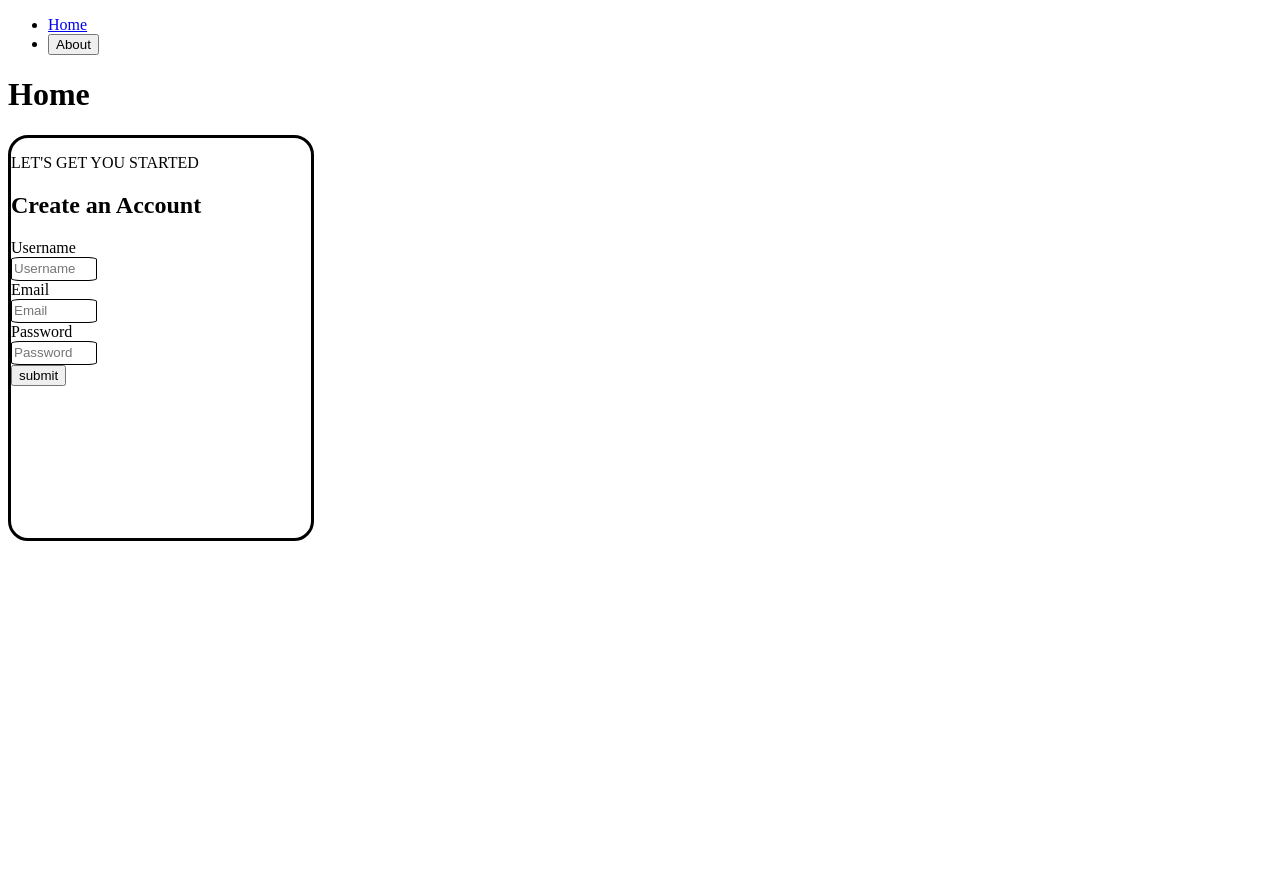
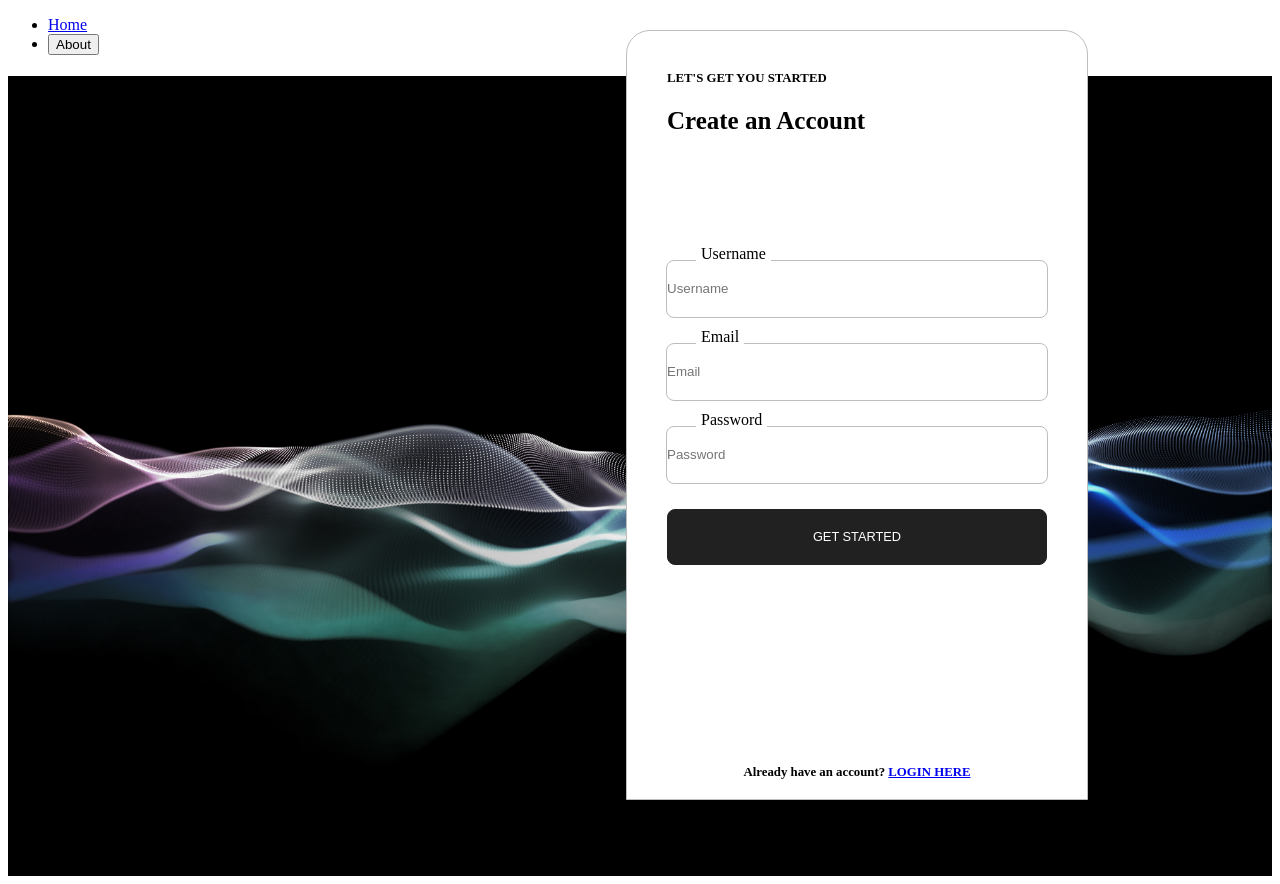
Before and after one commit to swy0123/VOSS, a React (Vite) app in the folder front-end/: page / in a window 1280 px wide. Before the commit the page ends 800 px from the top, so only its background shows below. Built offline with nearby package versions, Linux system fonts and the light colour scheme.

Commit message:
feat: 로그인 화면 구현

```diff
--- a/front-end/src/components/Login.tsx
+++ b/front-end/src/components/Login.tsx
@@ -1,23 +1,82 @@
 import React, { ChangeEvent, FormEvent, useState } from "react";
+import { Link } from "react-router-dom";
 import { styled } from "styled-components";
 
 const Container = styled.div`
   background-color: #ffffff;
-  width: 300px;
-  height: 400px;
-  border: #000000;
+  width: 460px;
+  height: 768px;
+  border: #bdbdbd;
   border-style: solid;
-  border-radius: 20px;
+  border-width: 1px;
+  border-radius: 24px 24px 0px 0px;
+  text-align: center;
+  position: fixed;
+  bottom: 0px;
+  right: 15%;
+`;
+
+const P = styled.p`
+  font-size: 12.8px;
+  font-weight: bold;
+`;
+
+const H2 = styled.h2`
+  font-size: 25px;
+  font-weight: bold;
+`;
+
+const Title = styled.div`
+  width: 380px;
+  height: auto;
+  margin: 40px auto;
+  margin-bottom: 100px;
+  text-align: left;
+`;
+
+const UnderText = styled.div`
+  width: 380px;
+  height: auto;
+  margin: 0 auto;
+  margin-top: 200px;
+`;
+
+const InputDiv = styled.div`
+  position: relative;
+`;
+
+const InputHeader = styled.div`
+  width: fit-content;
+  padding: 5px;
+  height: 22;
+  background-color: #ffffff;
+  position: absolute;
+  top: 5px;
+  left: 15%;
 `;
 
 const Input = styled.input`
-  border: #ffffff;
-  border: #000000;
+  border: #bdbdbd;
   border-style: solid;
-  width: 80px;
-  height: 20px;
+  width: 380px;
+  height: 56px;
+  padding: 0px;
   border-width: 1px;
-  border-radius: 10%;
+  border-radius: 8px;
+  margin-top: 25px;
+`;
+
+const Button = styled.button`
+  background-color: #212121;
+  border: #212121;
+  font-size: 12.8px;
+  color: #ffffff;
+  border-style: solid;
+  width: 380px;
+  height: 56px;
+  border-width: 1px;
+  border-radius: 8px;
+  margin-top: 25px;
 `;
 
 function Login() {
@@ -42,25 +101,33 @@ function Login() {
 
   return (
     <Container>
-      <p>LET'S GET YOU STARTED</p>
-      <h2>Create an Account</h2>
+      <Title>
+        <P>LET'S GET YOU STARTED</P>
+        <H2>Create an Account</H2>
+      </Title>
 
       <form onSubmit={handleSubmit}>
-        <div>
-          <div>Username</div>
+        <InputDiv>
+          <InputHeader>Username</InputHeader>
           <Input type="text" onChange={handleUsernameField} placeholder="Username" />
-        </div>
-        <div>
-          <div>Email</div>
-          <Input type="text" onChange={handleEmailField} placeholder="Email" />
-        </div>
-        <div>
-          <div>Password</div>
-          <Input type="text" onChange={handlePasswordField} placeholder="Password" />
-        </div>
+        </InputDiv>
+        <InputDiv>
+          <InputHeader>Email</InputHeader>
+          <Input type="email" onChange={handleEmailField} placeholder="Email" />
+        </InputDiv>
+        <InputDiv>
+          <InputHeader>Password</InputHeader>
+          <Input type="password" onChange={handlePasswordField} placeholder="Password" />
+        </InputDiv>
 
-        <button type="submit">submit</button>
+        <Button type="submit">GET STARTED</Button>
       </form>
+
+      <UnderText>
+        <P>
+          Already have an account? <Link to={"/about"}>LOGIN HERE</Link>
+        </P>
+      </UnderText>
     </Container>
   );
 }
--- a/front-end/src/pages/Home.tsx
+++ b/front-end/src/pages/Home.tsx
@@ -1,11 +1,20 @@
+import { styled } from "styled-components";
 import Login from "../components/Login";
+import MainImg from "../assets/MainImg.jpg";
+
+const BackgroundImg = styled.div`
+  background-image: url("${MainImg}");
+  background-repeat: no-repeat;
+  background-size: cover;
+  height: 100vh;
+`;
 
 function Home() {
   return (
-    <div>
+    <BackgroundImg>
       <h1>Home</h1>
       <Login />
-    </div>
+    </BackgroundImg>
   );
 }
 
```
Also changed, not shown: front-end/src/assets/MainImg.jpg (added).
